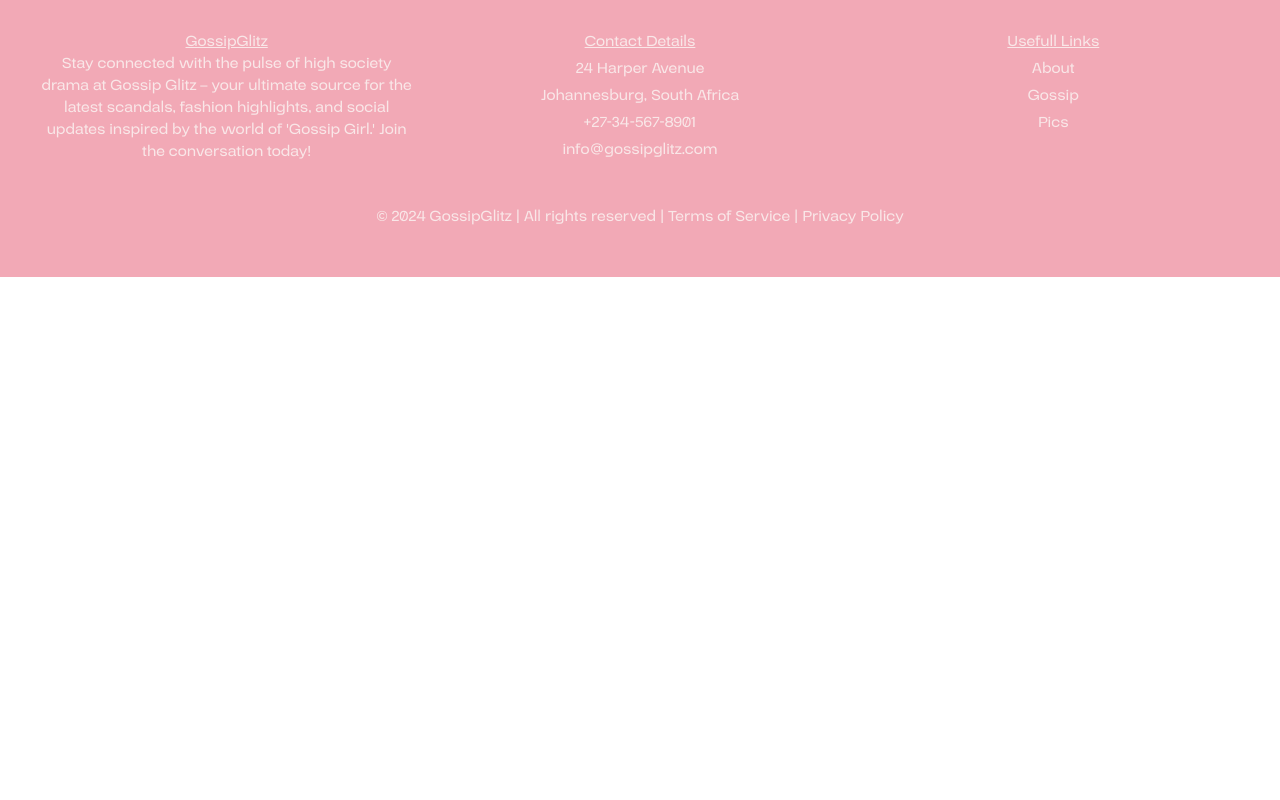
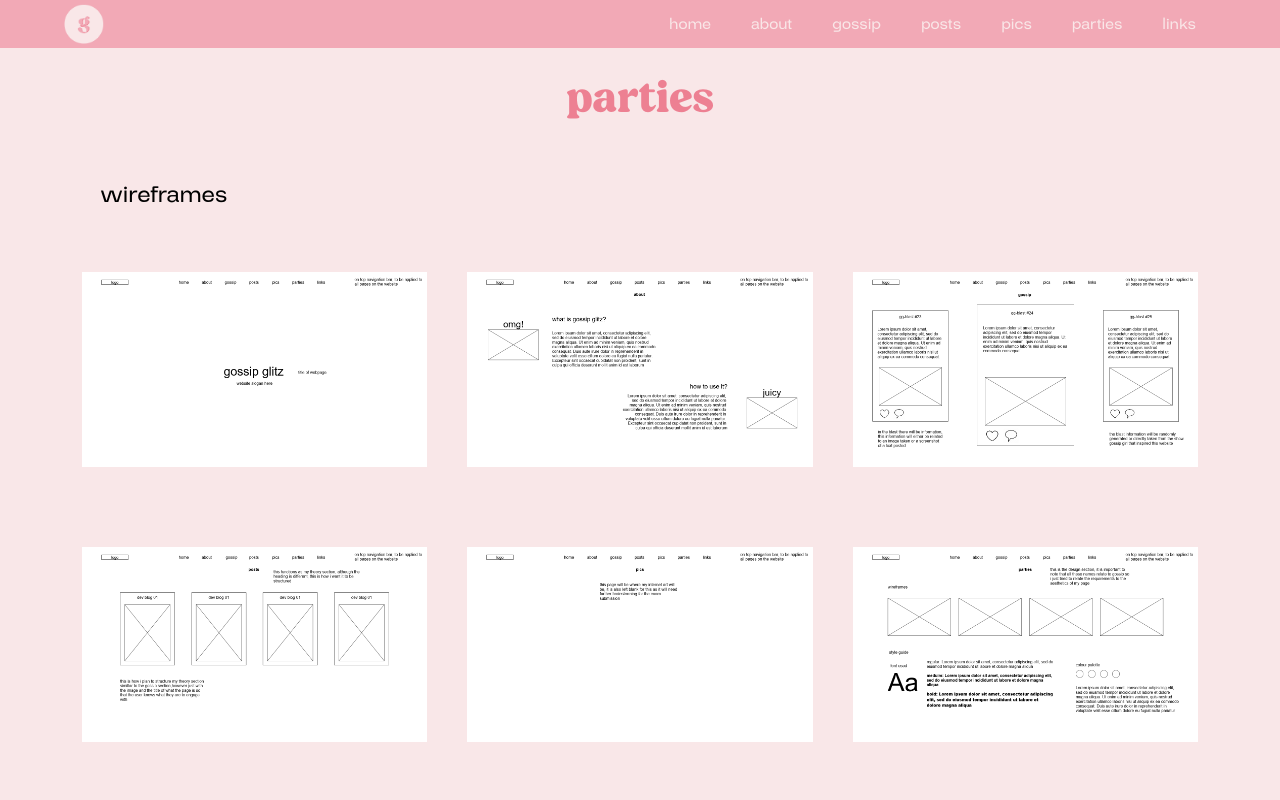
Before and after one commit to curlygirle/gossipglitz, a React (Create React App) app: page /gossipglitz/parties in a window 1280 px wide. Shown: the top 800 px of the page. Built offline with nearby package versions, Linux system fonts and the light colour scheme.

Commit message:
Fixed Images

```diff
--- a/src/App.js
+++ b/src/App.js
@@ -23,7 +23,7 @@
   //Routes for the navigation part
   //Route contains the navigation links
   return (
-    <BrowserRouter>
+    <BrowserRouter basename="/gossipglitz">
       <Routes>
         <Route path="/" element={<Navbar />}>
           <Route index element={<Home />} />
--- a/src/components/ImageData.js
+++ b/src/components/ImageData.js
@@ -2,11 +2,11 @@
 //this image data links to the parties page as it is the wireframes
 
 export const imageData = [
-  { id: 1, src: "/imgs/Homepage@1x.png", alt: "Image 1" },
-  { id: 2, src: "/imgs/About@1x.png", alt: "Image 2" },
-  { id: 3, src: "/imgs/Gossip@1x.png", alt: "Image 3" },
-  { id: 4, src: "/imgs/Posts@1x.png", alt: "Image 4" },
-  { id: 5, src: "/imgs/Pics@1x.png", alt: "Image 5" },
-  { id: 6, src: "/imgs/Parties@1x.png", alt: "Image 6" },
-  { id: 7, src: "/imgs/Links@1x.png", alt: "Image 7" },
+  { id: 1, src: "imgs/Homepage@1x.png", alt: "Homepage Wireframe" },
+  { id: 2, src: "imgs/About@1x.png", alt: "About page Wireframe" },
+  { id: 3, src: "imgs/Gossip@1x.png", alt: "Gossip page Wireframe" },
+  { id: 4, src: "imgs/Posts@1x.png", alt: "Posts page Wireframe" },
+  { id: 5, src: "imgs/Pics@1x.png", alt: "Pics page Wireframe" },
+  { id: 6, src: "imgs/Parties@1x.png", alt: "Parties page Wireframe" },
+  { id: 7, src: "imgs/Links@1x.png", alt: "Links page Wireframe" },
 ];
```
